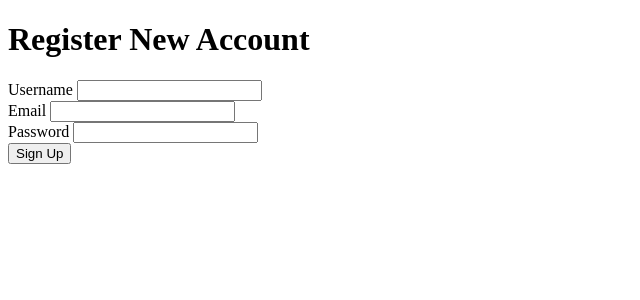
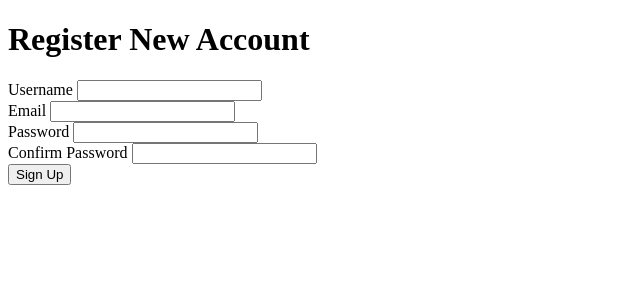
Before and after one commit to KhaledAlshaer/Interactive-Quiz-App, a Flask app: page /register in a window 1280 px wide. Shown: the top 300 px of the page, without its empty margins (0-640 px from the left). Run offline with Flask 3, Linux system fonts and the light colour scheme.

Commit message:
fixed register html file

```diff
--- a/src/models/forms.py
+++ b/src/models/forms.py
@@ -11,7 +11,7 @@ csrf = CSRFProtect(app)
 
 class RegistrationForm(FlaskForm):
     username = StringField("Username", validators=[
-                           DataRequired(), Length(min=4, max=20)])
+                           DataRequired(), Length(min=2, max=20)])
     email = StringField("Email", validators=[DataRequired(), Email()])
     password = PasswordField(validators=[DataRequired()])
     confirm_password = PasswordField(validators=[DataRequired(), EqualTo('password')])
--- a/src/templates/register.html
+++ b/src/templates/register.html
@@ -33,6 +33,15 @@
     </div>
 
     <div>
+        {{ form.confirm_password.label }} {{ form.confirm_password() }}
+        {% if form.confirm_password.errors %}
+        {% for error in form.confirm_password.errors %}
+        <h2 style="color: red">{{ error }}</h2>
+        {% endfor %}
+        {% endif %}
+    </div>
+
+    <div>
         {{ form.submit() }}
     </div>
 </form>
```
